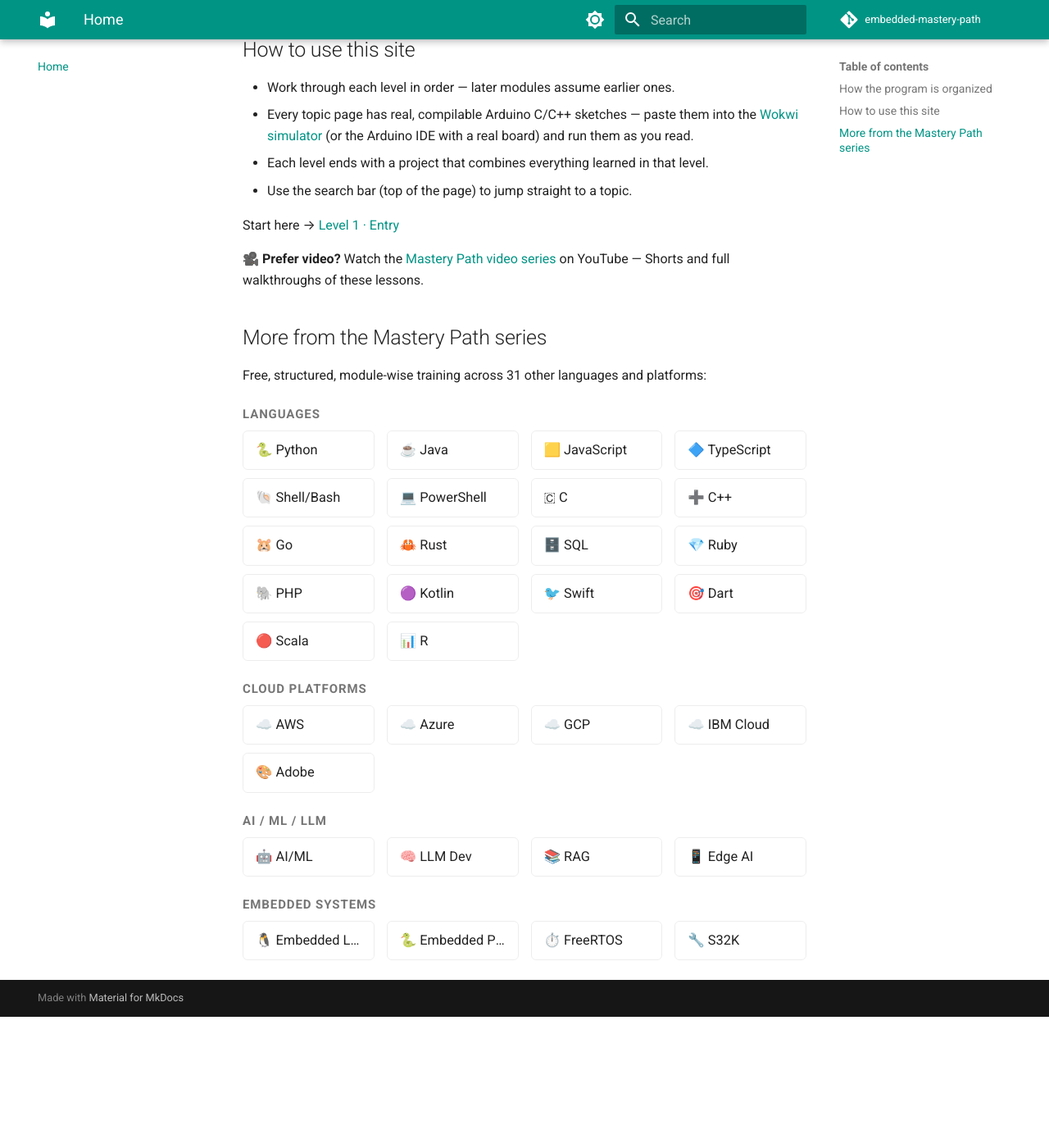
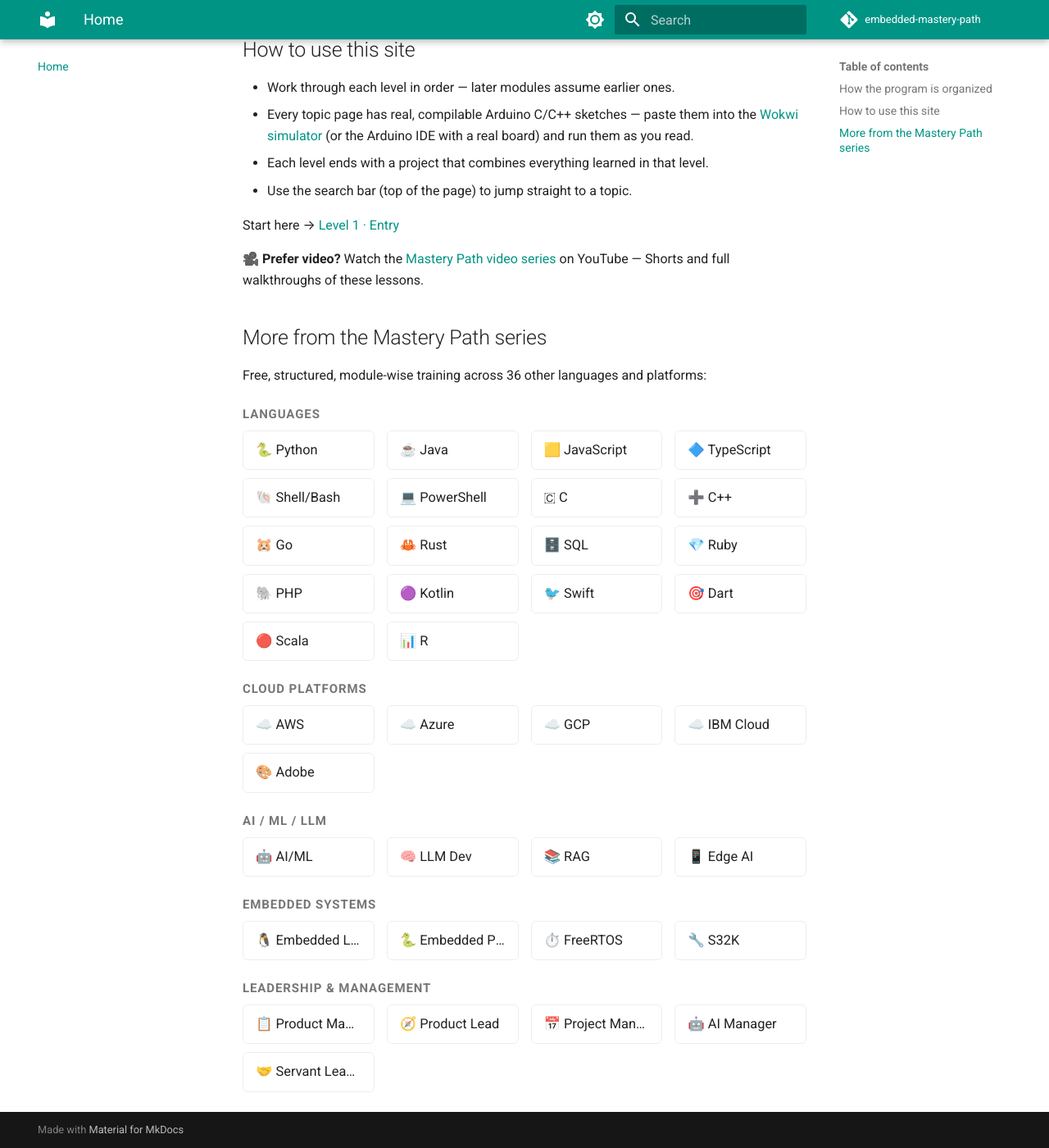
Before and after one commit to SIGILIPELLI/embedded-mastery-path, an MkDocs documentation site: the page built from docs/index.md, in a window 1280 px wide and 1400 px high, scrolled down 837 px. Shown: the whole window at 82% size. Built offline with MkDocs 1.6.1 and Material for MkDocs 9.7.7, drawn with Linux system fonts in a browser that asks for light colours; comment, search, counter and statistics services are not loaded; before the commit the page ends 2077 px from its top, so only the background shows below that.

Commit message:
Add Leadership & Management category to cross-link grid
Co-Authored-By: Claude Sonnet 5 <noreply@anthropic.com>

```diff
--- a/docs/index.md
+++ b/docs/index.md
@@ -35,7 +35,7 @@ Start here → [Level 1 · Entry](level-1/index.md)
 
 ## More from the Mastery Path series
 
-Free, structured, module-wise training across 31 other languages and platforms:
+Free, structured, module-wise training across 36 other languages and platforms:
 
 <div class="mastery-grid-wrap">
 <p class="mastery-grid-category">Languages</p>
@@ -81,4 +81,12 @@ Free, structured, module-wise training across 31 other languages and platforms:
   <a href="https://sigilipelli.github.io/freertos-mastery-path/">⏱️ FreeRTOS</a>
   <a href="https://sigilipelli.github.io/s32k-mastery-path/">🔧 S32K</a>
 </div>
+<p class="mastery-grid-category">Leadership & Management</p>
+<div class="mastery-grid">
+  <a href="https://sigilipelli.github.io/product-manager-mastery-path/">📋 Product Manager</a>
+  <a href="https://sigilipelli.github.io/product-lead-mastery-path/">🧭 Product Lead</a>
+  <a href="https://sigilipelli.github.io/project-manager-mastery-path/">📅 Project Manager</a>
+  <a href="https://sigilipelli.github.io/ai-manager-mastery-path/">🤖 AI Manager</a>
+  <a href="https://sigilipelli.github.io/servant-leadership-mastery-path/">🤝 Servant Leadership</a>
 </div>
+</div>
--- a/docs/stylesheets/extra.css
+++ b/docs/stylesheets/extra.css
@@ -11,7 +11,6 @@
   background: var(--md-primary-fg-color);
   color: var(--md-primary-bg-color);
 }
-
 /* mastery-grid cross-link styles */
 .mastery-grid-category {
   font-weight: 600;
```
